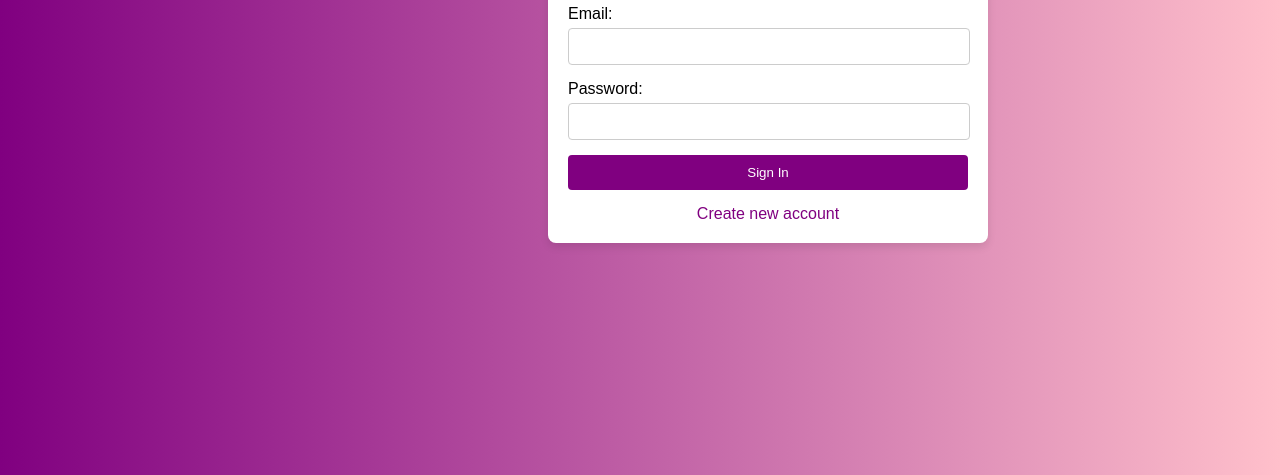
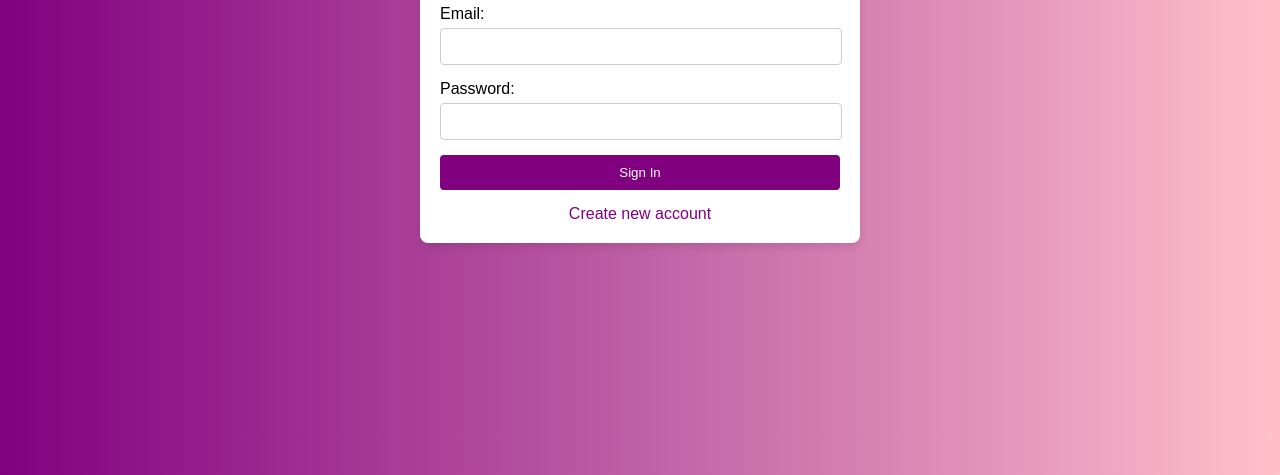
Before and after one commit to mousini/Tutopedia-Backend, a website: page index.html in a window 1280 px wide. Shown: the part 325-800 px from the top of the page. Drawn offline with Linux system fonts and the light colour scheme.

Commit message:
Update index.html

```diff
--- a/index.html
+++ b/index.html
@@ -1,5 +1,7 @@
 
-<!DOCTYPE html>
+
+
+            <!DOCTYPE html>
 <html lang="en">
 <head>
     <meta charset="UTF-8">
@@ -26,8 +28,6 @@
             display: flex;
             flex-direction: column;
             align-items: center;
-            position: relative;
-            margin-left: 20%;
         }
 
         h1 {
```
